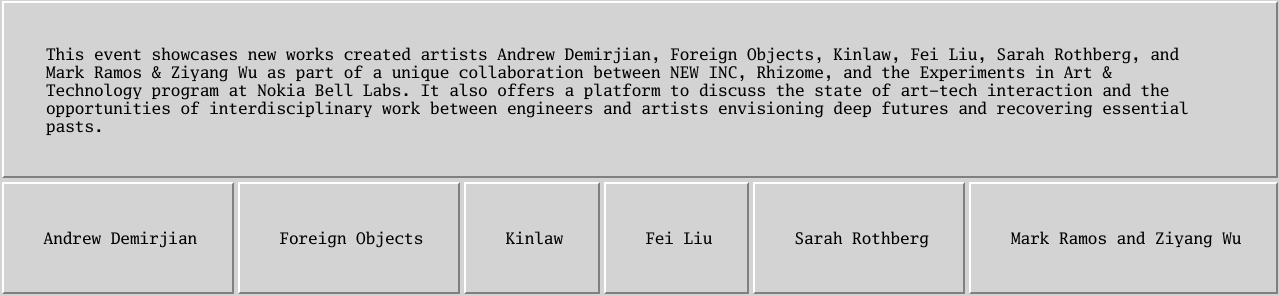
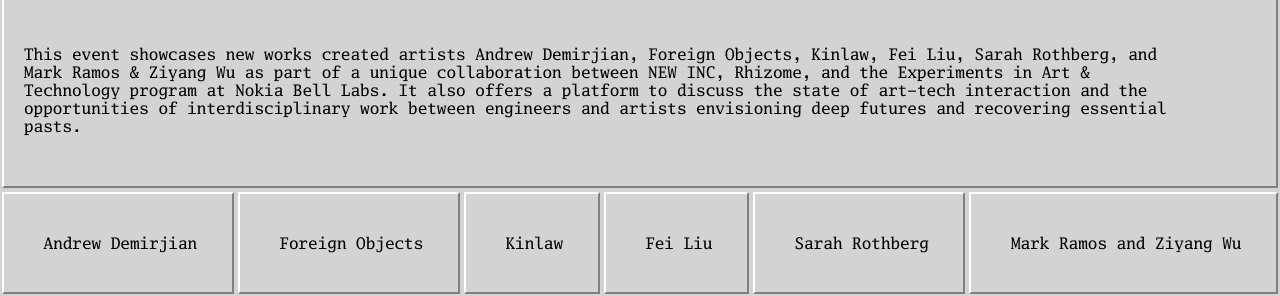
Before and after one commit to rhizomedotorg/further-eats, a plain HTML site: page index.html in a window 1280 px wide. Shown: the part 504-800 px from the top of the page. Drawn offline with Linux system fonts and the light colour scheme.

Commit message:
text margin adjust

```diff
--- a/css/styles.css
+++ b/css/styles.css
@@ -17,9 +17,8 @@
 }
 
 p {
-	padding: 2px 10px 0 10px;
+	padding: 2px 10px 0 20px;
 	max-width: 90vw;
-	margin: 0 2em 0 2em;
 }
 
 #main {
```
